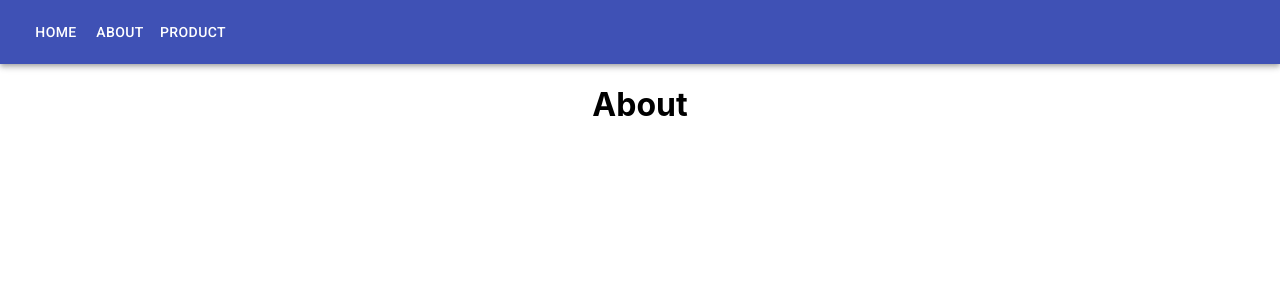
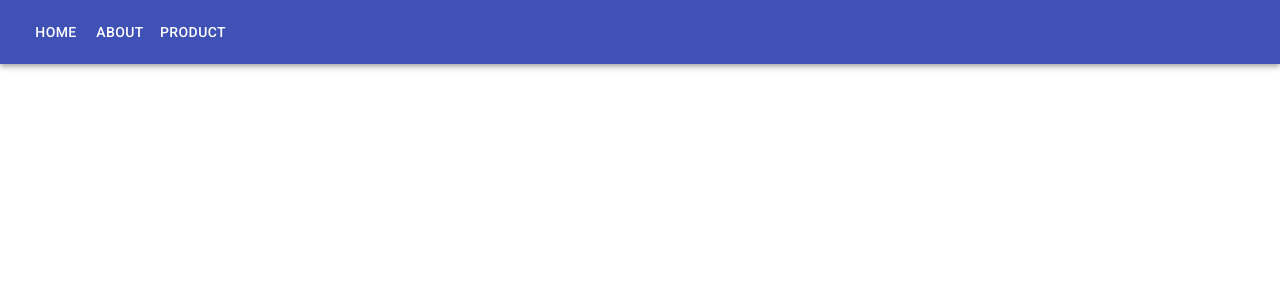
Before and after one commit to unaisshazan/React-Routing, a React (Create React App) app: page /about in a window 1280 px wide. Shown: the top 300 px of the page. Built offline with nearby package versions, Linux system fonts and the light colour scheme.

Commit message:
Update About.js

```diff
--- a/src/Components/About.js
+++ b/src/Components/About.js
@@ -1,10 +1,9 @@
 import React from 'react';
-
 
 function About() {
   return (
     <div>
-      <h1> About</h1>
+      <h1> </h1>
     </div>
   );
 }
```
